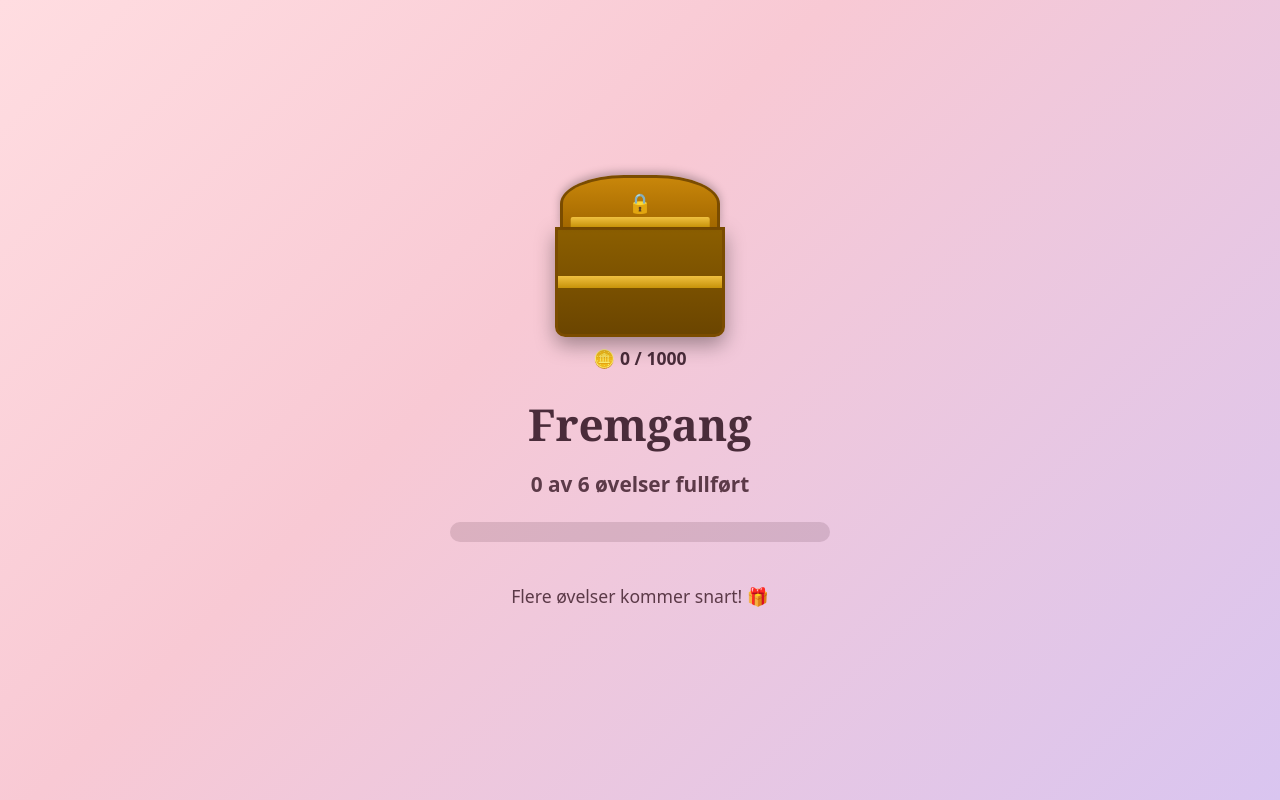
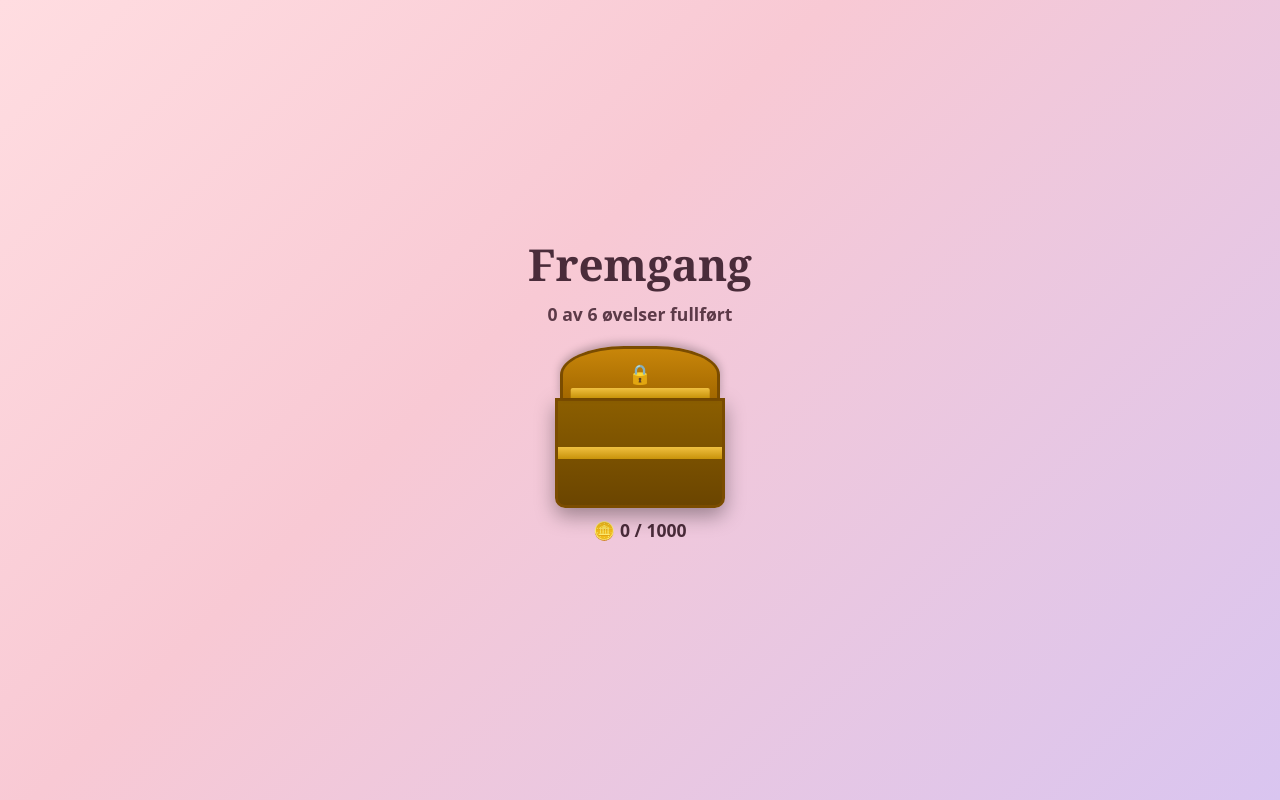
Before and after one commit to henrikaburmann/bryllupsgave, a React (Vite) app: page /fremgang in a window 1280 px wide. Built offline with nearby package versions, Linux system fonts and the light colour scheme.

Commit message:
Show progress/chest fill between each game; smart next-game button on progress page

```diff
--- a/src/pages/FlappyGame.tsx
+++ b/src/pages/FlappyGame.tsx
@@ -223,8 +223,8 @@ function FlappyGame() {
         {solved && showButton && (
           <div className="flappy-overlay flappy-overlay--win">
             <p className="flappy-overlay__text">Dere fant hverandre! 🎉</p>
-            <button className="flappy-overlay__button" onClick={() => navigate('/spill/4')}>
-              Neste øvelse
+            <button className="flappy-overlay__button" onClick={() => navigate('/fremgang')}>
+              Se fremgang
             </button>
           </div>
         )}
--- a/src/pages/HangmanGame.tsx
+++ b/src/pages/HangmanGame.tsx
@@ -132,8 +132,8 @@ function HangmanGame() {
         {isWon && (
           <div className="hangman-overlay hangman-overlay--win">
             <p className="hangman-overlay__text">Riktig! 🎉</p>
-            <button className="hangman-overlay__button" onClick={() => navigate('/spill/5')}>
-              Neste øvelse
+            <button className="hangman-overlay__button" onClick={() => navigate('/fremgang')}>
+              Se fremgang
             </button>
           </div>
         )}
--- a/src/pages/MemoryGame.tsx
+++ b/src/pages/MemoryGame.tsx
@@ -106,8 +106,8 @@ function MemoryGame() {
         {solved && (
           <div className="memory-win-overlay">
             <p className="memory-win-overlay__text">Riktig! 🎉</p>
-            <button className="memory-win-overlay__button" onClick={() => navigate('/spill/3')}>
-              Neste øvelse
+            <button className="memory-win-overlay__button" onClick={() => navigate('/fremgang')}>
+              Se fremgang
             </button>
           </div>
         )}
--- a/src/pages/ProgressPage.css
+++ b/src/pages/ProgressPage.css
@@ -1,5 +1,5 @@
 .progress-page {
-  min-height: 100vh;
+  min-height: 100dvh;
   display: flex;
   flex-direction: column;
   align-items: center;
@@ -13,32 +13,30 @@
   font-family: 'Georgia', 'Times New Roman', serif;
   font-size: clamp(1.8rem, 5vw, 2.75rem);
   color: #4a2c3a;
-  margin: 0 0 1rem;
+  margin: 0 0 0.5rem;
 }
 
 .progress-page__amount {
-  font-size: 1.3rem;
+  font-size: 1.1rem;
   font-weight: 700;
   color: #5c3a48;
-  margin: 0 0 1.5rem;
+  margin: 0 0 1.25rem;
 }
 
-.progress-page__bar {
-  width: min(80vw, 380px);
-  height: 1.25rem;
+.progress-page__button {
+  margin-top: 1.5rem;
+  font-size: 1.2rem;
+  font-weight: 700;
+  color: #fff;
+  background: linear-gradient(135deg, #d1477a, #a24fc4);
+  border: none;
   border-radius: 999px;
-  background: rgba(74, 44, 58, 0.15);
-  overflow: hidden;
-  margin-bottom: 1.5rem;
+  padding: 1rem 2.5rem;
+  cursor: pointer;
+  box-shadow: 0 10px 25px rgba(162, 79, 196, 0.4);
+  transition: transform 0.15s ease;
 }
 
-.progress-page__bar-fill {
-  height: 100%;
-  background: linear-gradient(135deg, #d1477a, #a24fc4);
-  transition: width 0.4s ease;
+.progress-page__button:hover {
+  transform: translateY(-2px);
 }
-
-.progress-page__subtitle {
-  font-size: 1.1rem;
-  color: #5c3a48;
-}
--- a/src/pages/ProgressPage.tsx
+++ b/src/pages/ProgressPage.tsx
@@ -1,24 +1,32 @@
-import { useGameProgress, TOTAL_GAMES, TOTAL_GOAL } from '../context/GameProgressContext'
+import { useNavigate } from 'react-router-dom'
+import { useGameProgress, TOTAL_GAMES } from '../context/GameProgressContext'
 import TreasureChest from '../components/TreasureChest'
 import './ProgressPage.css'
 
+const NEXT_GAME: Record<number, string> = { 1: '/spill/2', 2: '/spill/3', 3: '/spill/4', 4: '/spill/5', 5: '/spill/6' }
+
 function ProgressPage() {
-  const { totalCoins, gamesCompleted } = useGameProgress()
-  const percent = Math.round((totalCoins / TOTAL_GOAL) * 100)
+  const navigate = useNavigate()
+  const { gamesCompleted } = useGameProgress()
+  const allDone = gamesCompleted >= TOTAL_GAMES
+  const nextPath = NEXT_GAME[gamesCompleted]
 
   return (
     <div className="progress-page">
-      <TreasureChest />
       <h1 className="progress-page__title">Fremgang</h1>
       <p className="progress-page__amount">
         {gamesCompleted} av {TOTAL_GAMES} øvelser fullført
       </p>
-
-      <div className="progress-page__bar">
-        <div className="progress-page__bar-fill" style={{ width: `${percent}%` }} />
-      </div>
-
-      <p className="progress-page__subtitle">Flere øvelser kommer snart! 🎁</p>
+      <TreasureChest />
+      {allDone ? (
+        <button className="progress-page__button" onClick={() => navigate('/gave')}>
+          🎁 Hent gaven!
+        </button>
+      ) : nextPath ? (
+        <button className="progress-page__button" onClick={() => navigate(nextPath)}>
+          Neste øvelse →
+        </button>
+      ) : null}
     </div>
   )
 }
--- a/src/pages/PuzzleGame.tsx
+++ b/src/pages/PuzzleGame.tsx
@@ -90,8 +90,8 @@ function PuzzleGame() {
         {solved && (
           <div className="puzzle-win-overlay">
             <p className="puzzle-win-overlay__text">Riktig! 🎉</p>
-            <button className="puzzle-win-overlay__button" onClick={() => navigate('/spill/2')}>
-              Neste øvelse
+            <button className="puzzle-win-overlay__button" onClick={() => navigate('/fremgang')}>
+              Se fremgang
             </button>
           </div>
         )}
--- a/src/pages/RingGame.tsx
+++ b/src/pages/RingGame.tsx
@@ -189,8 +189,8 @@ function RingGame() {
         {solved && (
           <div className="ring-overlay ring-overlay--win">
             <p className="ring-overlay__text">Alle ringene på plass! 🎉</p>
-            <button className="ring-overlay__button" onClick={() => navigate('/spill/6')}>
-              Neste øvelse
+            <button className="ring-overlay__button" onClick={() => navigate('/fremgang')}>
+              Se fremgang
             </button>
           </div>
         )}
```
